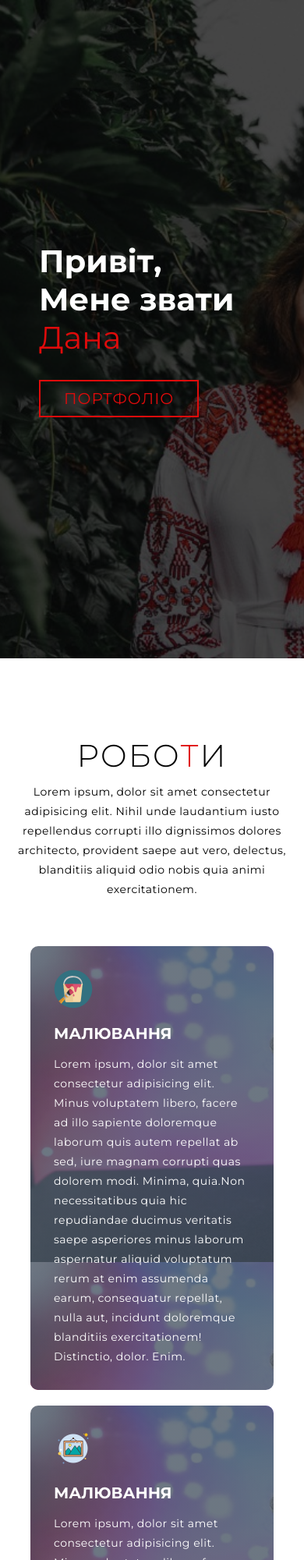
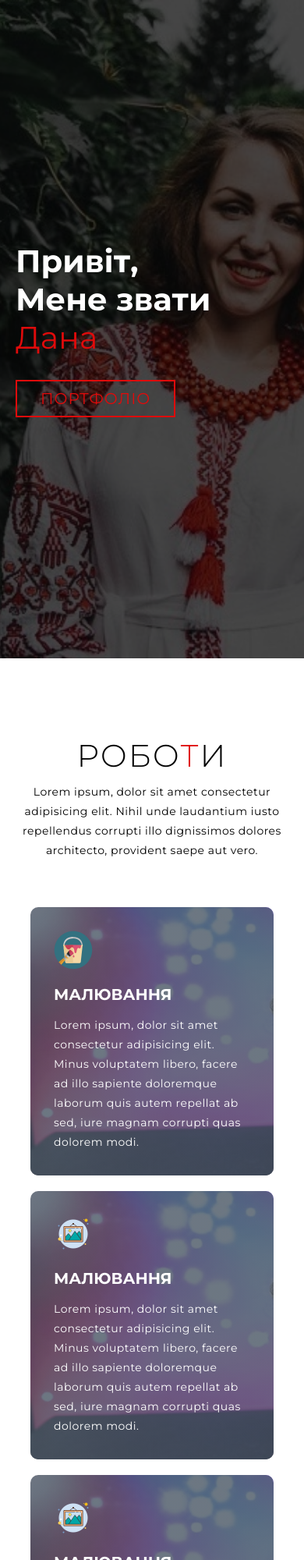
Before and after one commit to Bertest/Bertest.github.io, a plain HTML site: page index.html in a window 390 px wide. Shown: the top 2000 px of the page at 78% size. Drawn offline with Linux system fonts and the light colour scheme.

Commit message:
hero img resized for mobile

```diff
--- a/index.html
+++ b/index.html
@@ -30,8 +30,7 @@
                         Lorem ipsum, dolor sit amet consectetur adipisicing
                         elit. Nihil unde laudantium iusto repellendus corrupti
                         illo dignissimos dolores architecto, provident saepe aut
-                        vero, delectus, blanditiis aliquid odio nobis quia animi
-                        exercitationem.
+                        vero.
                     </p>
                 </div>
                 <div class="service-bottom">
@@ -47,12 +46,7 @@
                             Lorem ipsum, dolor sit amet consectetur adipisicing
                             elit. Minus voluptatem libero, facere ad illo
                             sapiente doloremque laborum quis autem repellat ab
-                            sed, iure magnam corrupti quas dolorem modi. Minima,
-                            quia.Non necessitatibus quia hic repudiandae ducimus
-                            veritatis saepe asperiores minus laborum aspernatur
-                            aliquid voluptatum rerum at enim assumenda earum,
-                            consequatur repellat, nulla aut, incidunt doloremque
-                            blanditiis exercitationem! Distinctio, dolor. Enim.
+                            sed, iure magnam corrupti quas dolorem modi.
                         </p>
                     </div>
                     <div class="service-item">
@@ -67,12 +61,7 @@
                             Lorem ipsum, dolor sit amet consectetur adipisicing
                             elit. Minus voluptatem libero, facere ad illo
                             sapiente doloremque laborum quis autem repellat ab
-                            sed, iure magnam corrupti quas dolorem modi. Minima,
-                            quia.Non necessitatibus quia hic repudiandae ducimus
-                            veritatis saepe asperiores minus laborum aspernatur
-                            aliquid voluptatum rerum at enim assumenda earum,
-                            consequatur repellat, nulla aut, incidunt doloremque
-                            blanditiis exercitationem! Distinctio, dolor. Enim.
+                            sed, iure magnam corrupti quas dolorem modi.
                         </p>
                     </div>
                     <div class="service-item">
@@ -87,12 +76,7 @@
                             Lorem ipsum, dolor sit amet consectetur adipisicing
                             elit. Minus voluptatem libero, facere ad illo
                             sapiente doloremque laborum quis autem repellat ab
-                            sed, iure magnam corrupti quas dolorem modi. Minima,
-                            quia.Non necessitatibus quia hic repudiandae ducimus
-                            veritatis saepe asperiores minus laborum aspernatur
-                            aliquid voluptatum rerum at enim assumenda earum,
-                            consequatur repellat, nulla aut, incidunt doloremque
-                            blanditiis exercitationem! Distinctio, dolor. Enim.
+                            sed, iure magnam corrupti quas dolorem modi.
                         </p>
                     </div>
                     <div class="service-item">
@@ -107,12 +91,7 @@
                             Lorem ipsum, dolor sit amet consectetur adipisicing
                             elit. Minus voluptatem libero, facere ad illo
                             sapiente doloremque laborum quis autem repellat ab
-                            sed, iure magnam corrupti quas dolorem modi. Minima,
-                            quia.Non necessitatibus quia hic repudiandae ducimus
-                            veritatis saepe asperiores minus laborum aspernatur
-                            aliquid voluptatum rerum at enim assumenda earum,
-                            consequatur repellat, nulla aut, incidunt doloremque
-                            blanditiis exercitationem! Distinctio, dolor. Enim.
+                            sed, iure magnam corrupti quas dolorem modi.
                         </p>
                     </div>
                 </div>
--- a/style.css
+++ b/style.css
@@ -40,7 +40,7 @@ p {
 
 /* Hero Section */
 #hero {
-    background-image: url(./img/3.jpg);
+    background-image: url(./img/3v1.jpg);
     background-size: cover;
     background-position: top center;
     position: relative;
@@ -62,7 +62,7 @@ p {
 #hero .hero {
     max-width: 1200px;
     margin: 0 auto;
-    padding: 0 50px;
+    padding: 0 20px;
     justify-content: flex-start;
 }
 
```
Also changed, not shown: img/3v1.jpg (added).
